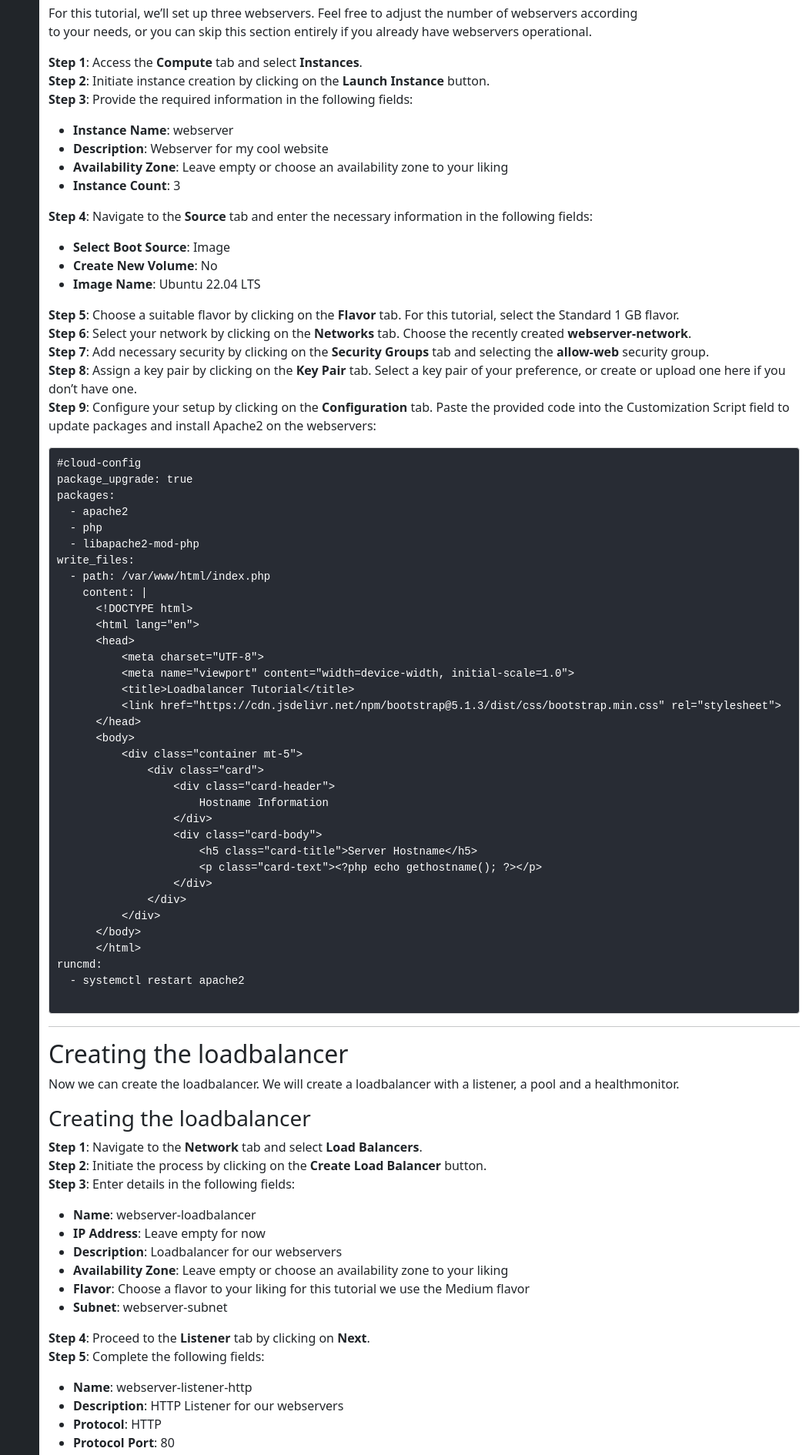
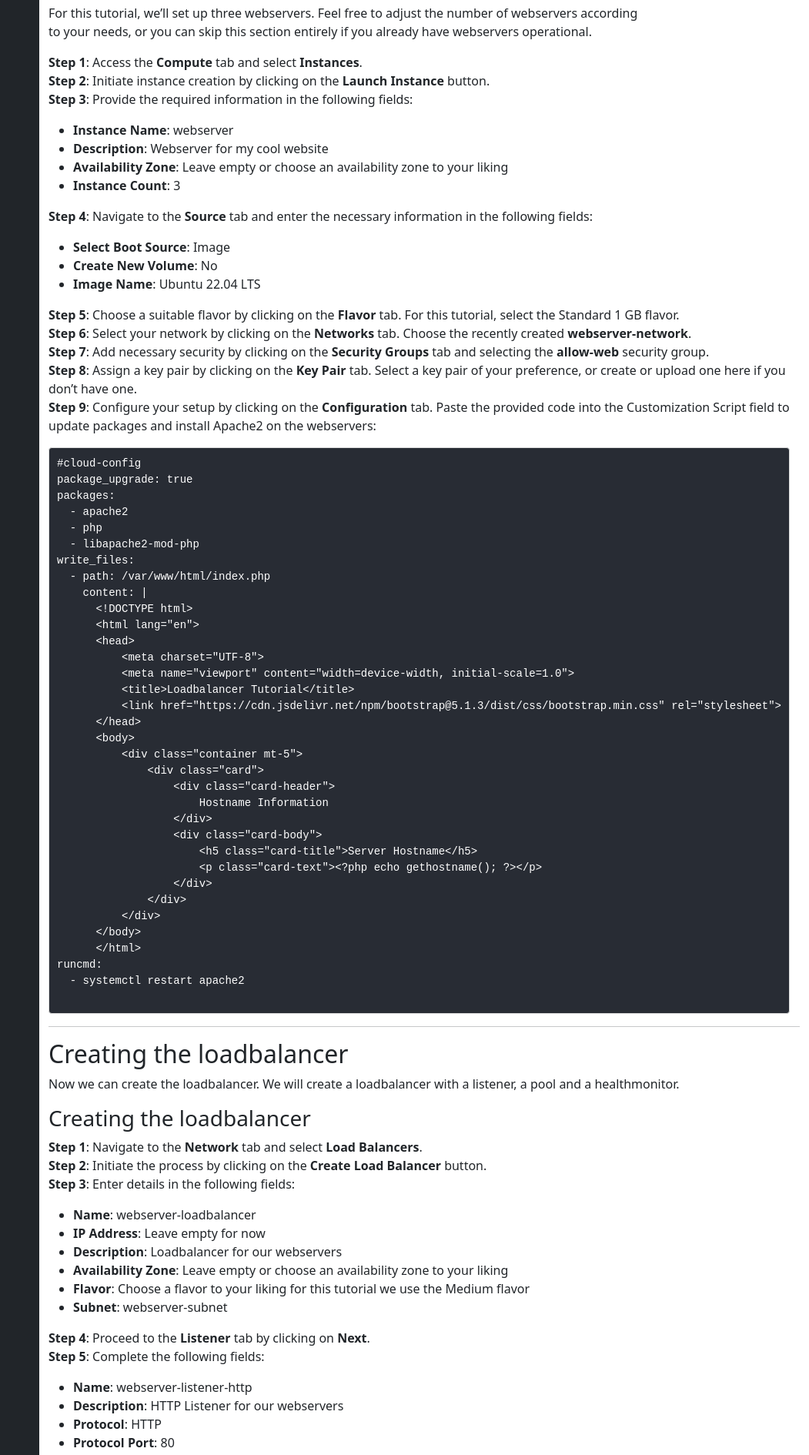
Before and after one commit to bkranendonk/OpenStack-Docs, a Jekyll site: the page built from _posts/loadbalancers/2023-12-12-create-an-loadbalancer.md, in a window 1280 px wide. Shown: the part 1613-3503 px from the top of the page at 77% size, without its empty margins (229-1280 px from the left). Built offline with Jekyll 4.4.1, drawn with Linux system fonts in a browser that asks for light colours.

Commit message:
Update code-block to only cover the the width of the content inside

```diff
--- a/css/styles.css
+++ b/css/styles.css
@@ -105,5 +105,6 @@ code[class^="language-"] {
   overflow-x: auto;
   white-space: pre;
   border: 1px solid #ddd;
+  width: max-content;
   border-radius: 4px;
 }
```
